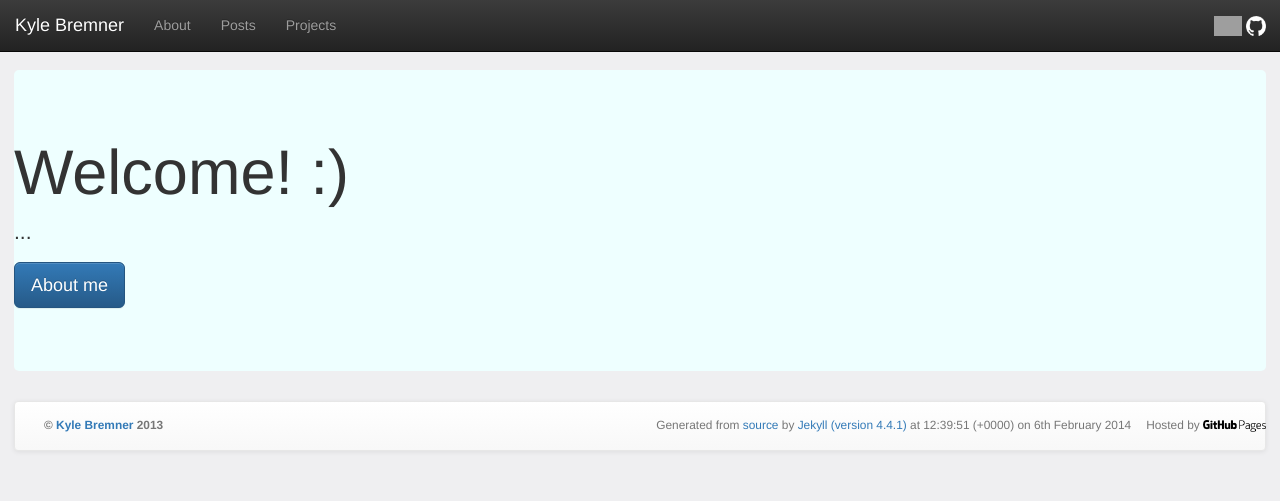
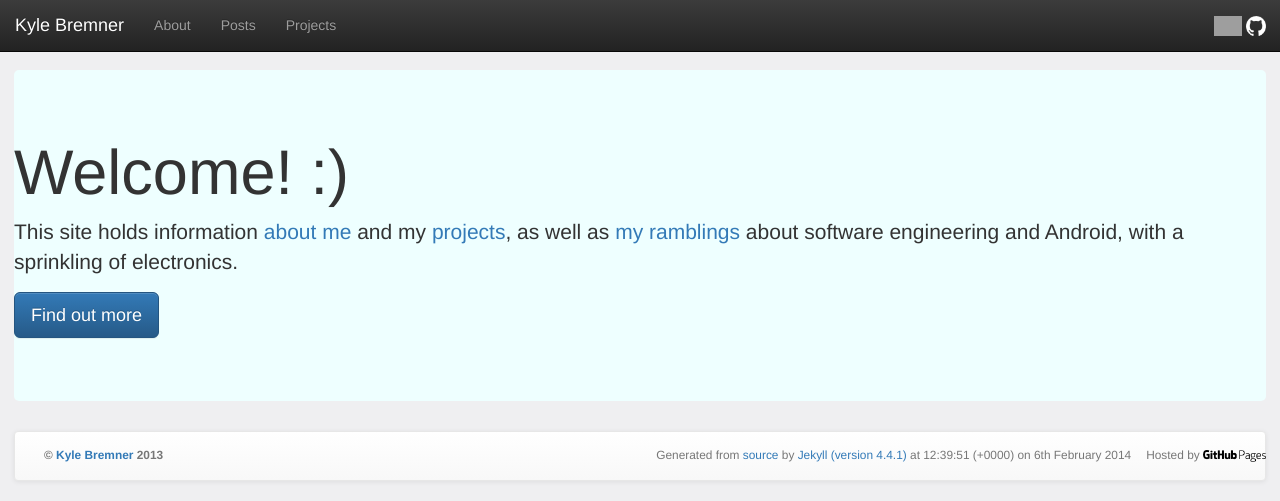
Before and after one commit to kbremner/kbremner.github.io, a Jekyll site: the page built from index.md, in a window 1280 px wide. Shown: the top 501 px of the page. Built offline with Jekyll 4.4.1, drawn with Linux system fonts in a browser that asks for light colours; nearby versions of some CDN libraries; Markdown is read by kramdown in place of the engine named in the settings; grey boxes are pictures that could not be loaded.

Commit message:
Updated index.md

```diff
--- a/index.md
+++ b/index.md
@@ -6,6 +6,6 @@ published: true
 
 <div class="jumbotron" style="background-color: #EFF; border-radius: 5px;">
   <h1>Welcome! :)</h1>
-  <p>...</p>
-  <p><a class="btn btn-primary btn-lg" role="button" href="/about">About me</a></p>
+  <p>This site holds information <a href="/about">about me</a> and my <a href="/projects">projects</a>, as well as <a href="/posts">my ramblings</a> about software engineering and Android, with a sprinkling of electronics.</p>
+  <p><a class="btn btn-primary btn-lg" role="button" href="/about">Find out more</a></p>
 </div>
```
